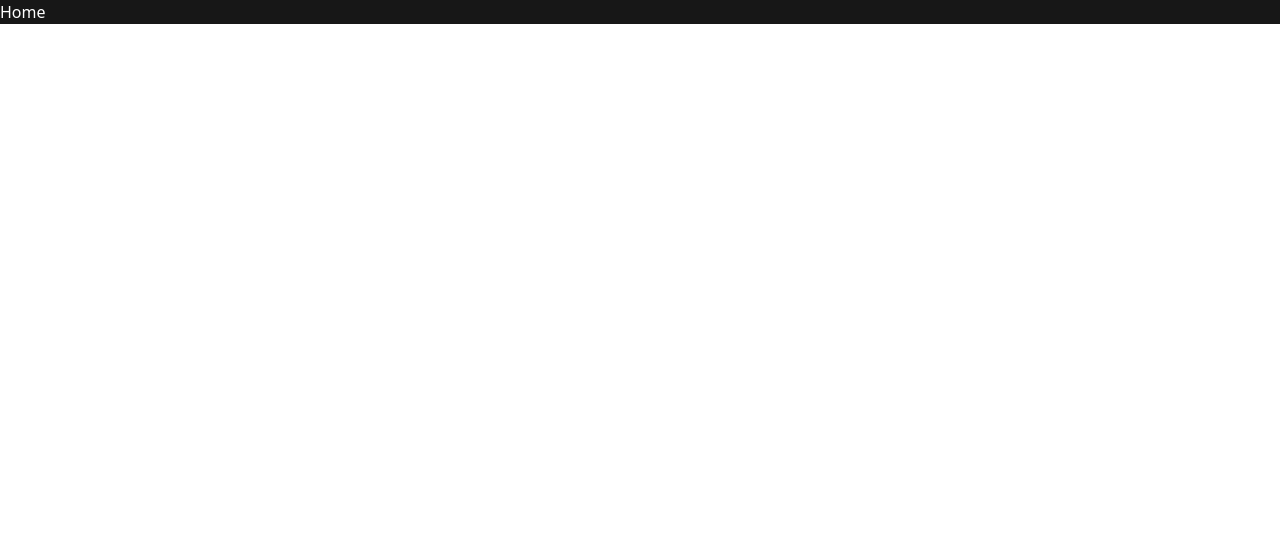
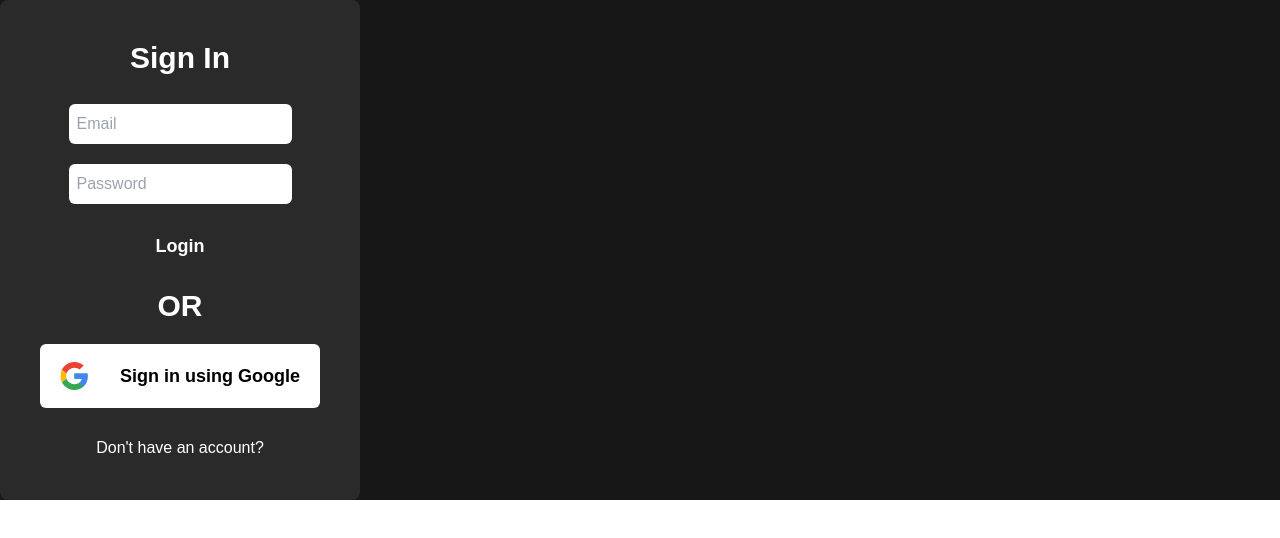
Before and after one commit to AdiKsOnDev/CollaboralHub, a React (Create React App) app: page / in a window 1280 px wide. Shown: the top 538 px of the page. Built offline with nearby package versions, Linux system fonts and the light colour scheme; the HTML template or start-up script is replaced by a standard one.

Commit message:
feat: Made a functional Login page
TODO: Style and test it properly

```diff
--- a/package.json
+++ b/package.json
@@ -6,6 +6,7 @@
     "@testing-library/jest-dom": "^5.17.0",
     "@testing-library/react": "^13.4.0",
     "@testing-library/user-event": "^13.5.0",
+    "firebase": "^10.7.1",
     "react": "^18.2.0",
     "react-dom": "^18.2.0",
     "react-router-dom": "^6.21.1",
--- a/src/App.js
+++ b/src/App.js
@@ -1,11 +1,12 @@
 import { BrowserRouter as Router, Route, Routes } from 'react-router-dom';
+import LoginBox from './components/LoginBox';
 
 function App() {
   return (
     <Router>
       <div className="App bg-primary w-screen h-full">
         <Routes>
-          <Route path="/" element={<h1 className='text-white'>Home</h1>} />
+          <Route path="/" element={<LoginBox />} />
         </Routes>
       </div>
     </Router>
--- /dev/null
+++ b/src/components/LoginBox.js
@@ -0,0 +1,124 @@
+import React, { useState } from 'react';
+import { ReactComponent as GoogleSvg } from '../Assets/google-icon.svg';
+import { auth, provider } from '../firebase';
+import { getAuth, signInWithEmailAndPassword, signInWithPopup, setPersistence, browserLocalPersistence } from 'firebase/auth';
+import { useNavigate } from 'react-router-dom';
+import { Link } from 'react-router-dom';
+
+const LoginBox = () => {
+  const [formData, setFormData] = useState({
+    email: '',
+    password: '',
+    error: '',
+  });
+
+  const navigate = useNavigate();
+
+  const handleInputChange = (e) => {
+    const { name, value } = e.target;
+    setFormData({
+      ...formData,
+      [name]: value,
+      error: '', // Clear any previous errors when the user starts typing
+    });
+  };
+
+  const handleSubmit = (e) => {
+    e.preventDefault();
+
+    const { email, password } = formData;
+
+    // Basic validation - check if email and password are not empty
+    if (!email || !password) {
+      setFormData({ ...formData, error: 'Please enter E-Mail AND Password' });
+      return;
+    }
+
+    // You can add your authentication logic here
+    // For this example, we'll just log the entered email and password
+    signInWithEmailAndPassword(auth, email, password)
+    .then((userCredential) => {
+      const user = userCredential.user;
+
+      // Save user credentials to application state
+      // For example, you can set a user state with user information
+
+      navigate("/");
+      console.log(user);
+    })
+    .catch((error) => {
+      // Handle login errors
+      console.error(error);
+
+      setFormData({ email: '', password: '', error: "Wrong E-Mail OR Password" });
+    });
+  };
+
+  const googleAuth = () => {
+    console.log("HEHE");
+    const auth = getAuth();
+    setPersistence(auth, browserLocalPersistence);
+  signInWithPopup(auth, provider)
+  .then((result) => {
+    // This gives you a Google Access Token. You can use it to access the Google API.
+    navigate("/");
+    // IdP data available using getAdditionalUserInfo(result)
+    // ...
+  }).catch((error) => {
+    // Handle Errors here.
+    const errorCode = error.code;
+    const errorMessage = error.message;
+
+    console.log(errorCode, errorMessage);
+  });
+
+  };
+
+  const { email, password, error } = formData;
+
+  return (
+    <div className="flex flex-col bg-secondary w-fit p-10 items-center rounded-lg">
+      <h2 className="font-semibold text-center mb-7 text-3xl text-text-color">Sign In</h2>
+      <form onSubmit={handleSubmit}>
+        <div className="flex flex-col justify-center items-center">
+          <input
+            type="text"
+            className='mb-5 p-2 rounded-md bg-text-color'
+            id="email"
+            name="email"
+            value={email}
+            onChange={handleInputChange}
+            placeholder='Email'
+          />
+
+          <input
+            type="password"
+            className='mb-5 p-2 rounded-md bg-text-color'
+            id="password"
+            name="password"
+            value={password}
+            onChange={handleInputChange}
+            placeholder='Password'
+          />
+
+          {error && <p className="text-blood italic mb-5 text-xs">{error}</p>}
+
+          <button className="text-text-color bg-grass font-semibold text-lg px-8 py-2 w-30 rounded-md mb-5" type="submit">Login</button>
+
+          <h1 className='font-semibold text-3xl text-text-color mb-5'>OR</h1>
+        </div>
+      </form>
+
+      <button className="flex flex-row items-center text-midnight text-lg text-left bg-text-color font-semibold px-5 w-full rounded-md" onClick={googleAuth}>
+        <GoogleSvg className='w-7 mr-8' />
+        <h1>Sign in using Google</h1>
+      </button>
+
+      <Link to="/Register" className='mt-7 text-text-color hover:text-grass duration-300'>
+        Don't have an account?
+      </Link>
+    </div>
+  );
+};
+
+export default LoginBox;
--- /dev/null
+++ b/src/firebase.js
@@ -0,0 +1,28 @@
+// Imports
+import { initializeApp } from "firebase/app";
+import { getAuth, GoogleAuthProvider } from "firebase/auth";
+import { getFirestore } from "firebase/firestore";
+
+// Your web app's Firebase configuration
+const firebaseConfig = {
+  apiKey: "AIzaSyABG7t7ZD6ptOPsWfBqEP5coJhx2PCjLh8",
+  authDomain: "papercraft-af1e6.firebaseapp.com",
+  projectId: "papercraft-af1e6",
+  storageBucket: "papercraft-af1e6.appspot.com",
+  messagingSenderId: "375489922161",
+  appId: "1:375489922161:web:317bdce8d72a694f9e07d0"
+};
+
+// Initialize Firebase
+const fireApp = initializeApp(firebaseConfig);
+const database = getFirestore(fireApp);
+
+const auth = getAuth(fireApp);
+const provider = new GoogleAuthProvider();
+
+export {
+  fireApp,
+  database,
+  auth,
+  provider
+};
--- a/src/index.css
+++ b/src/index.css
@@ -1,3 +1,9 @@
 @tailwind base;
 @tailwind components;
 @tailwind utilities;
+
+@import url('https://fonts.googleapis.com/css2?family=Poppins:wght@300;400;600&display=swap');
+
+* {
+    font-family: 'Poppins', sans-serif;
+}
--- /dev/null
+++ b/src/pages/Login.js
@@ -0,0 +1,11 @@
+import { LoginBox } from "..components/LoginBox"
+
+function Login() {
+  return (
+      <div>
+        <LoginBox />
+      </div>
+  );
+}
+
+export default Login;
--- a/tailwind.config.js
+++ b/tailwind.config.js
@@ -8,7 +8,8 @@ module.exports = {
       colors: {
         'primary':'#171717',
         'secondary':'#2A2A2A',
-        'tertiary':'#7E7E7E',
+        'placeholder':'#7E7E7E',
+        'text-color':'#FFFFFF',
         'accent-red':'#EC2C40',
         'accent-blue':'#00A9E5',
       }
```
Also changed, not shown: src/Assets/google-icon.svg (added), 1 other file (tests, documents, lock files or other folders).
